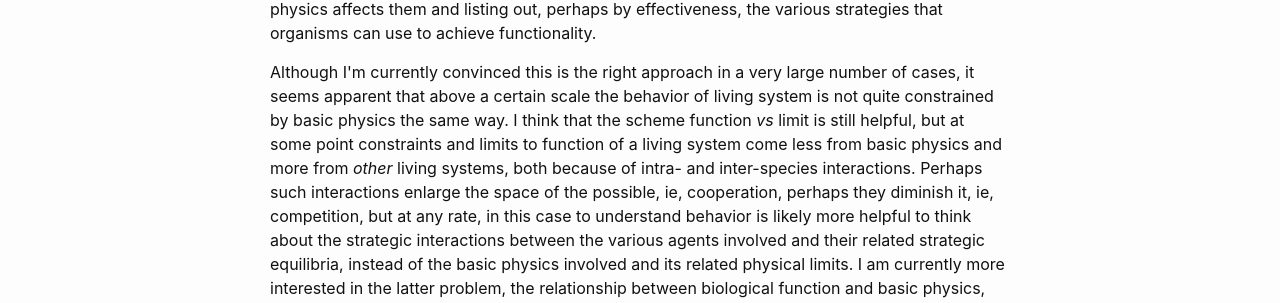
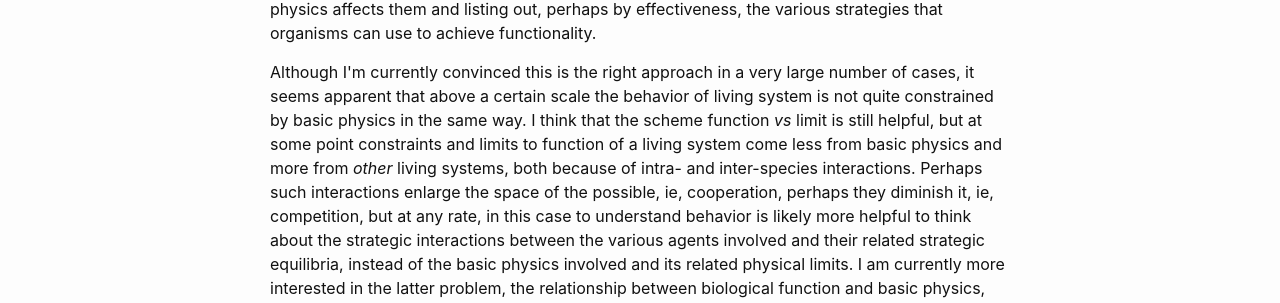
Before and after one commit to ghostsandmachines/ghostsandmachines.github.io, a Jekyll site: the page built from about/index.html, in a window 1280 px wide. Shown: the part 845-1148 px from the top of the page. Built offline with Jekyll 4.4.1, drawn with Linux system fonts in a browser that asks for light colours.

Commit message:
corrections

```diff
--- a/about/index.html
+++ b/about/index.html
@@ -17,7 +17,7 @@ title: About
 
 		<p>Within this framework, the way to go to reach a quantitative understanding of life is to think hard about what it is exactly the aim the organism is trying to achieve and how basic physics and chemistry informs the possibility of achieving such aim. A dream theory, I suppose, would consist of classifying biological functions, perhaps by degree of importance as well, describing the way physics affects them and listing out, perhaps by effectiveness, the various strategies that organisms can use to achieve functionality.</p>
 
-		<p>Although I'm currently convinced this is the right approach in a very large number of cases, it seems apparent that above a certain scale the behavior of living system is not quite constrained by basic physics the same way. I think that the scheme function <i>vs</i> limit is still helpful, but at some point constraints and limits to function of a living system come less from basic physics and more from <em>other</em> living systems, both because of intra- and inter-species interactions. Perhaps such interactions enlarge the space of the possible, ie, cooperation, perhaps they diminish it, ie, competition, but at any rate, in this case to understand behavior is likely more helpful to think about the strategic interactions between the various agents involved and their related strategic equilibria, instead of the basic physics involved and its related physical limits. I am currently more interested in the latter problem, the relationship between biological function and basic physics, but my next logical step would be to think about ecological interactions, both by themselves and as part of multiscale models.</p>
+		<p>Although I'm currently convinced this is the right approach in a very large number of cases, it seems apparent that above a certain scale the behavior of living system is not quite constrained by basic physics in the same way. I think that the scheme function <i>vs</i> limit is still helpful, but at some point constraints and limits to function of a living system come less from basic physics and more from <em>other</em> living systems, both because of intra- and inter-species interactions. Perhaps such interactions enlarge the space of the possible, ie, cooperation, perhaps they diminish it, ie, competition, but at any rate, in this case to understand behavior is likely more helpful to think about the strategic interactions between the various agents involved and their related strategic equilibria, instead of the basic physics involved and its related physical limits. I am currently more interested in the latter problem, the relationship between biological function and basic physics, but my next logical step would be to think about ecological interactions, both by themselves and as part of multiscale models.</p>
 
 		<p>Given the approach above, what specific biological functions and physical limits should one study? Two usual heuristics that we employ to decide what to do is to do what's most important or what's easiest and more often than not we end up doing a combination of both. Even more often we actually end up doing whatever is available at the time. I am currently particularly interested in:</p>
 
```
